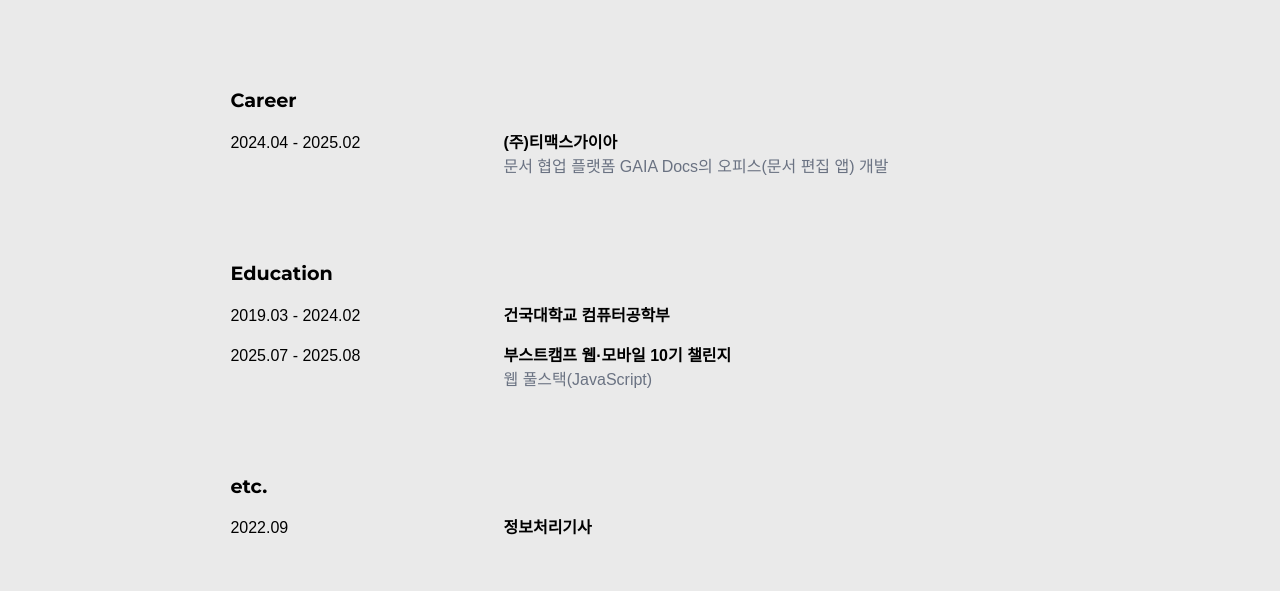
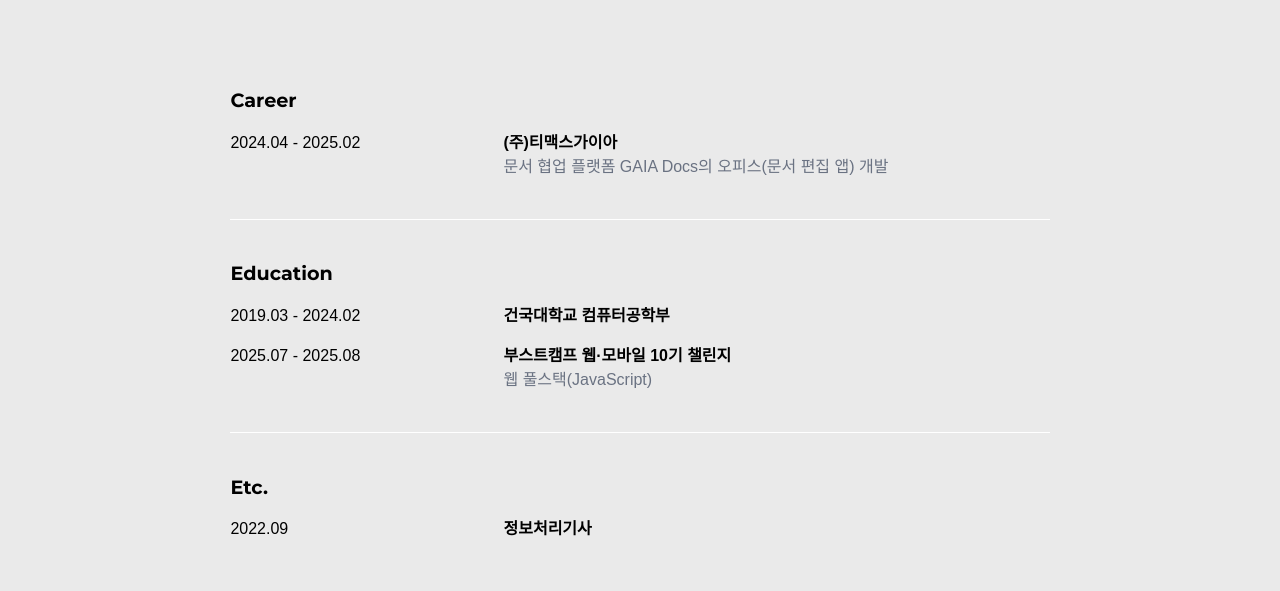
Before and after one commit to sykim0181/portfolio, a Next.js app: page / in a window 1280 px wide. Shown: the part 954-1545 px from the top of the page. Built offline with nearby package versions, Linux system fonts and the light colour scheme; a web font is replaced by a local one.

Commit message:
feat: profile 데이터 분리 및 구분선 추가

```diff
--- a/src/components/home/Profile.tsx
+++ b/src/components/home/Profile.tsx
@@ -1,31 +1,56 @@
 import { Montserrat } from "next/font/google";
 import { motion } from "motion/react";
 import { appearMotionProps } from "@/constants/motion";
-import { PROFILE_DATA } from "@/data/profile";
+import {
+  CAREER_DATA,
+  EDUCATION_DATA,
+  ETC_DATA,
+  TDataItem,
+} from "@/data/profile";
 
 const montserrat_italic = Montserrat({
   subsets: ["latin"],
   style: "italic",
 });
 
-const montserrat_bold = Montserrat({
-  subsets: ["latin"],
-  weight: "700",
-});
+// const montserrat_bold = Montserrat({
+//   subsets: ["latin"],
+//   weight: "700",
+// });
 
 const Profile = () => {
+  const Separator = () => <div className="w-full h-[.5px] bg-white" />;
+
   return (
     <motion.section {...appearMotionProps}>
-      <div className="w-(--default-width) max-w-(--max-width) mt-[3rem] mx-auto flex flex-col gap-[5rem]">
-        {PROFILE_DATA.map((sec) => (
-          <section key={`profile-${sec.category}`}>
+      <div className="w-(--default-width) max-w-(--max-width) mt-[3rem] mx-auto flex flex-col gap-[2.5rem]">
+        <ProfileSection sectionName="Career" items={CAREER_DATA} />
+        <Separator />
+        <ProfileSection sectionName="Education" items={EDUCATION_DATA} />
+        <Separator />
+        <ProfileSection sectionName="Etc." items={ETC_DATA} />
+      </div>
+    </motion.section>
+  );
+};
+
+interface ProfileSectionProps {
+  sectionName: string;
+  items: TDataItem[];
+}
+
+const ProfileSection = (props: ProfileSectionProps) => {
+  const { sectionName, items } = props;
+
+  return (
+    <section key={`profile-${sectionName}`}>
       <h4
         className={`w-full text-[1.2rem] font-bold ${montserrat_italic.className}`}
       >
-              {sec.category}
+        {sectionName}
       </h4>
       <div className="mt-[1rem] flex flex-col gap-[1rem]">
-              {sec.items.map((item, idx) => (
+        {items.map((item, idx) => (
           <div key={`profile-data-${idx}`}>
             <div className="flex flex-col xs:grid xs:grid-cols-[1fr_2fr]">
               <p>{item.period}</p>
@@ -44,9 +69,6 @@ const Profile = () => {
         ))}
       </div>
     </section>
-        ))}
-      </div>
-    </motion.section>
   );
 };
 
--- a/src/data/profile.ts
+++ b/src/data/profile.ts
@@ -1,26 +1,18 @@
-type TData = {
-  category: string;
-  items: {
+export type TDataItem = {
   period: string;
   title: string;
   description: string[];
-  }[];
 };
 
-export const PROFILE_DATA: TData[] = [
-  {
-    category: "Career",
-    items: [
+export const CAREER_DATA: TDataItem[] = [
   {
     period: "2024.04 - 2025.02",
     title: "(주)티맥스가이아",
     description: ["문서 협업 플랫폼 GAIA Docs의 오피스(문서 편집 앱) 개발"],
   },
-    ],
-  },
-  {
-    category: "Education",
-    items: [
+];
+
+export const EDUCATION_DATA: TDataItem[] = [
   {
     period: "2019.03 - 2024.02",
     title: "건국대학교 컴퓨터공학부",
@@ -31,11 +23,9 @@ export const PROFILE_DATA: TData[] = [
     title: "부스트캠프 웹·모바일 10기 챌린지",
     description: ["웹 풀스택(JavaScript)"],
   },
-    ],
-  },
-  {
-    category: "etc.",
-    items: [
+];
+
+export const ETC_DATA: TDataItem[] = [
   {
     period: "2022.09",
     title: "정보처리기사",
@@ -46,6 +36,4 @@ export const PROFILE_DATA: TData[] = [
   //   title: "영어 TOEIC",
   //   description: ["975"],
   // },
-    ],
-  },
 ];
```
Lines whose indentation alone changed are shown as unchanged.
